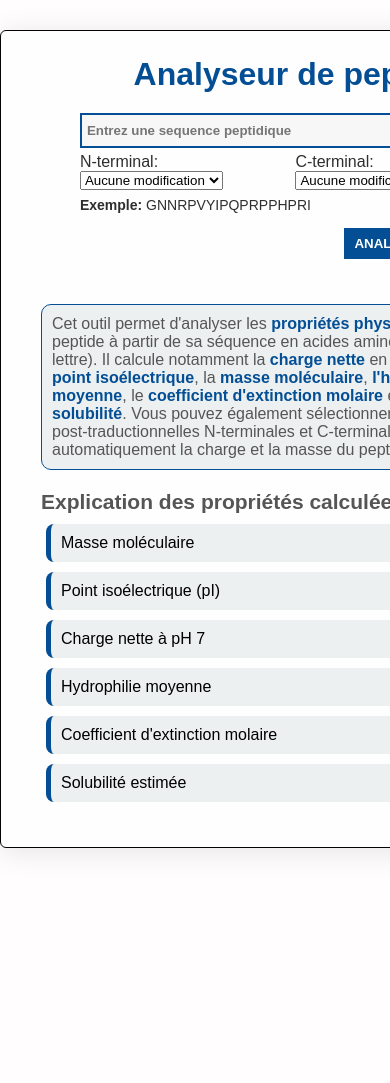
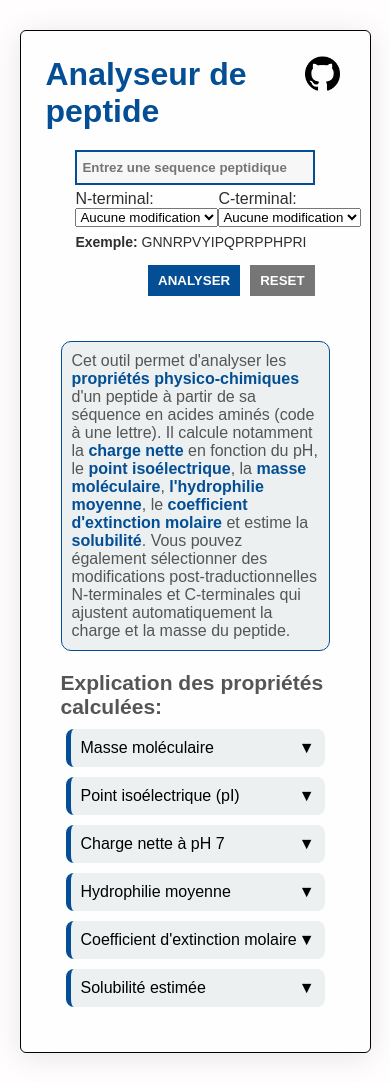
Before and after one commit to Yacine-space/analyseur_peptide, a Flask app: page / in a window 390 px wide; the page is wider, and only the part inside the window is pictured. Before the commit the page ends 852 px from the top of that part, so only its background shows below. Run offline with Flask 3, Linux system fonts and the light colour scheme.

Commit message:
update responsive

```diff
--- a/static/style.css
+++ b/static/style.css
@@ -315,4 +315,8 @@ h2{
         display: flex;
         flex-direction: column;
     }
+    .container{
+        width: 90%;
+    }
+
 }
```
